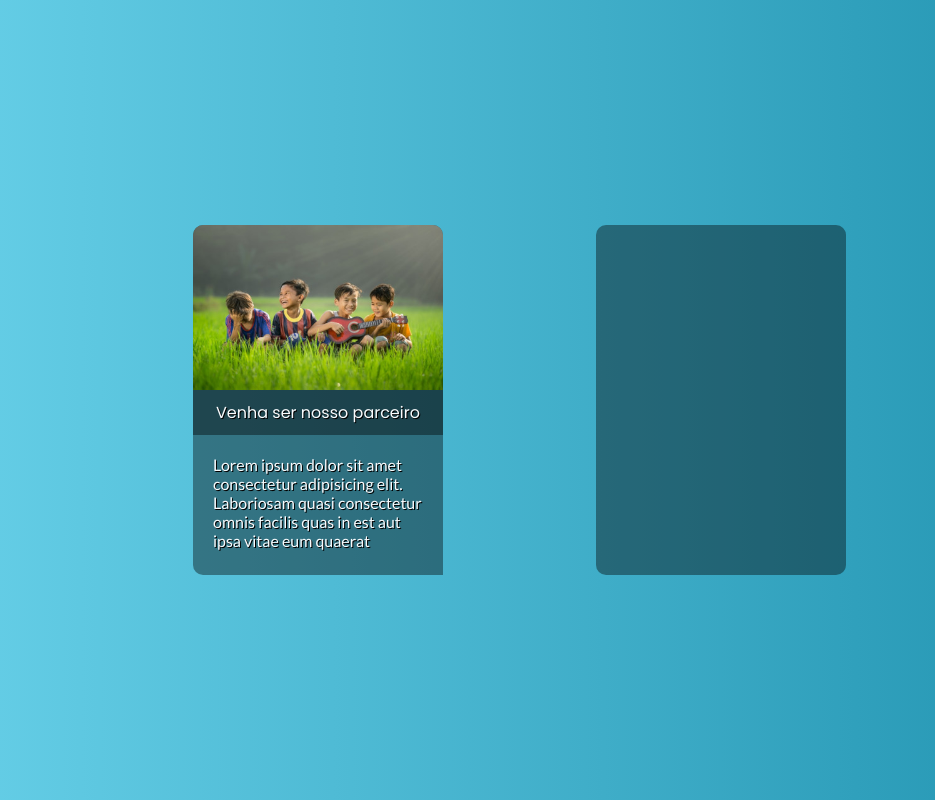
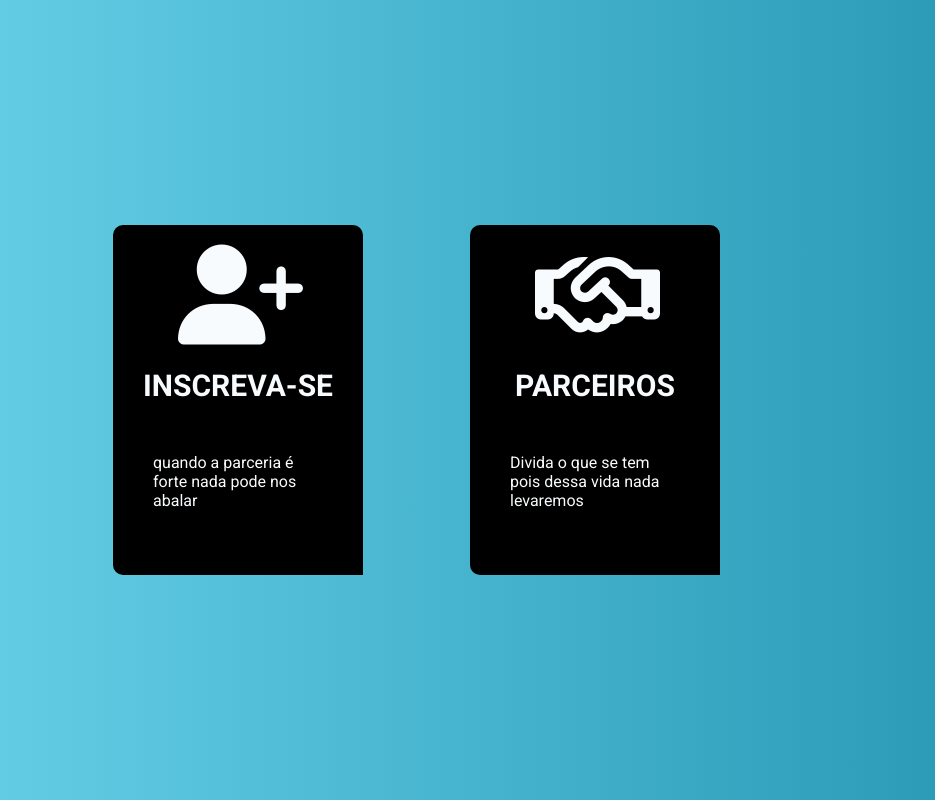
Before and after one commit to adrianotelecom/ProjetoDB, a Flask app: page /action in a window 1280 px wide. Shown: the whole page, without its empty margins (172-1107 px from the left). Run offline with Flask 2, Linux system fonts and the light colour scheme; some libraries are stand-ins or nearby versions.

Commit message:
implementacao da rota de parceiros

```diff
--- a/AjudaSP/app.py
+++ b/AjudaSP/app.py
@@ -1,4 +1,4 @@
-from flask import Flask, render_template, request
+from flask import Flask, render_template
 from flask_sqlalchemy import (SQLAlchemy)
 
 app = Flask(__name__)
@@ -6,19 +6,21 @@ app = Flask(__name__)
 
 user = 'lkccpgzi'
 password = 'OSxUaq-J4Nx1L_6562tvq2v-a9_BLrVm'
-host = 'tuffi.db.elephantsql.com '
+host = 'tuffi.db.elephantsql.com'
 database = 'lkccpgzi'
 
-app.config['SQLACHEMY_DATABASE_URI'] = f'postgresql://{user}:{password}@{host}/{database}'
+app.config['SQLALCHEMY_DATABASE_URI'] = f'postgresql://{user}:{password}@{host}/{database}'
 app.config['SQLALCHEMY_TRACK_MODIFICATIONS'] = False
 app.secret_key = 'ProjetoDB'
 
 db = SQLAlchemy(app)
 
-class Organizacoes(db.Model):
+class organiza(db.Model):
   id = db.Column(db.Integer, primary_key = True)
   nome_ong = db.Column(db.String(255), nullable = False)
-  url_ong = db.Column(db.String(500), nullable = False)
+  url_image = db.Column(db.String(255), nullable = False)
+  url_ong = db.Column(db.String(255), nullable = False)
+  hotkey = db.Column(db.String(255), nullable = False)
 
   def __init__(self, nome_ong, url_ong):
     self.nome_ong = nome_ong
@@ -26,15 +28,15 @@ class Organizacoes(db.Model):
 
   @staticmethod
   def read_all():
-    return Organizacoes.query.order_by(Organizacoes.id.asc()).all()
+    return organiza.query.order_by(organiza.id.asc()).all()
 
   # @staticmethod
   # def resume():
   #   return Organizacoes.query.get(registro_id)
 
-  def save(self):
-    db.session.add(self)
-    db.session.commit()
+  # def save(self):
+  #   db.session.add(self)
+  #   db.session.commit()
 
 @app.route('/')
 def home():
@@ -49,10 +51,20 @@ def action():
   )
 
 @app.route('/room/create')
-def room():
+def signUp():
   return render_template(
     'create.html',
   )
 
+@app.route('/room/read')
+def partners():
+  registros =  organiza.read_all()
+  return render_template(
+  'read.html',
+  registros = registros,
+  # close = close,
+)
+
+
 if __name__ == '__main__':
   app.run(debug = True)
--- a/AjudaSP/static/global.css
+++ b/AjudaSP/static/global.css
@@ -12,8 +12,11 @@ html {
 
   --title: 'Poppins';
   --sub-title: 'Lato';
+  --text-light:  'Shadows Into Light';
+  --text-dancing: 'Dancing Script';
+  --text-roboto: 'Roboto';
+
   font-size: 62.5%;
-
 }
 
 body {
--- a/AjudaSP/static/pages/fonts.css
+++ b/AjudaSP/static/pages/fonts.css
@@ -2,3 +2,12 @@
 @import url('https://fonts.googleapis.com/css2?family=Poppins:ital,wght@0,100;0,200;0,300;0,400;0,500;0,600;0,700;1,100;1,200;1,300;1,400;1,500;1,600&display=swap');
 /* Lato  */
 @import url('https://fonts.googleapis.com/css2?family=Lato:ital,wght@0,100;0,300;0,400;1,100;1,300;1,400&family=Poppins:ital,wght@0,100;0,200;0,300;0,400;0,500;0,600;0,700;1,100;1,200;1,300;1,400;1,500;1,600&display=swap');
+
+/* Shadows Into Light  */
+@import url('https://fonts.googleapis.com/css2?family=Shadows+Into+Light&display=swap');
+
+/* Dancing Script  */
+@import url('https://fonts.googleapis.com/css2?family=Dancing+Script:wght@400;500;600;700&family=Shadows+Into+Light&display=swap');
+
+/* Roboto  */
+@import url('https://fonts.googleapis.com/css2?family=Roboto:ital,wght@0,100;0,300;0,400;0,500;0,700;0,900;1,100;1,300;1,400;1,500;1,700&display=swap');
--- a/AjudaSP/static/pages/room.css
+++ b/AjudaSP/static/pages/room.css
@@ -1,6 +1,6 @@
 .container-room {
   display: flex;
-  justify-content: center;
+  justify-content:space-evenly;
   align-items: center;
 
 }
@@ -16,48 +16,72 @@
   width: 25rem;
   height: 35rem;
 
-  background: rgba(0, 0, 0,.4);
+  background: rgba(0, 0, 0,1);
   position: relative;
-  left: -10%;
+  left: 10%;
 
   border-radius: 1rem 1rem 0 1rem;
 }
 
-.left img {
-  width: 25rem;
-  height: 16.5rem;
+.fa-user-plus {
+  font-size: 10rem;
+  padding: 2rem;
+  position: relative;
+  left: 18%;
+  /* border-radius: 1rem 1rem 0 0; */
+  /* background: rgba(0, 0, 0,1); */
+}
 
-  border-radius: 1rem 1rem 0 0;
-}
 
 .left p {
   padding: 1rem;
   text-align: center;
-
-  background: rgba(0, 0, 0,.4);
   margin-top: -.7rem;
-  font-family: var(--title);
+  font-family: var(--text-roboto);
+  font-weight: 700;
+  font-size: 3rem;
+  text-transform: uppercase;
+  word-wrap: break-word;
 
   text-shadow: .1rem .1rem rgba(0, 0, 0);
 
 }
 
 .content{
-  padding: 2rem;
-  font-family: var(--sub-title);
-
-
-  text-shadow: .1rem .1rem rgba(0, 0, 0);
+  padding: 4rem;
+  font-family: var(--text-roboto);
 }
 
 .right {
   width: 25rem;
   height: 35rem;
-  background: rgba(0, 0, 0,.4);
-
+  background: rgba(0, 0, 0,1);
   position: relative;
-  left: 10%;
-
-  border-radius: 1rem;
+  left: -10%;
+  border-radius: 1rem 1rem 0 1rem;
 
 }
+
+.fa-handshake {
+  font-size: 10rem;
+  padding: 2rem;
+  position: relative;
+  left: 18%;
+  /* border-radius: 1rem 1rem 0 0; */
+  /* background: rgba(0, 0, 0,1); */
+}
+
+.right p {
+  padding: 1rem;
+  text-align: center;
+
+  background: rgba(0, 0, 0,.4);
+  margin-top: -.7rem;
+  font-family: var(--text-roboto);
+  font-weight: 700;
+  font-size: 3rem;
+  text-transform: uppercase;
+
+  text-shadow: .1rem .1rem rgba(0, 0, 0);
+
+}
--- a/AjudaSP/templates/room.html
+++ b/AjudaSP/templates/room.html
@@ -11,6 +11,8 @@
   <link rel="stylesheet" href="../static/pages/fonts.css">
   <link rel="stylesheet" href="../static/pages/room.css">
 
+  <script src="https://kit.fontawesome.com/a57965ad4a.js" crossorigin="anonymous"></script>
+
   <title>AjudaSP</title>
 
 </head>
@@ -19,16 +21,22 @@
     <div class="container-room container">
       <a href="/room/create">
       <div class="left hover">
-        <img src="../static/images/left.jpeg" alt="crianças">
-        <p>Venha ser nosso parceiro</p>
+        <i class="fas fa-user-plus"></i>
+        <p>inscreva-se</p>
 
         <div class="content">
-          Lorem ipsum dolor sit amet consectetur adipisicing elit. Laboriosam quasi consectetur omnis facilis quas in est aut ipsa vitae eum quaerat
+          quando a parceria é forte nada pode nos abalar
         </div>
       </div>
       </a>
-      <div class="right">
-
+      <div class="right hover">
+        <a href="/room/read">
+          <i class="far fa-handshake"></i>
+          <p>parceiros</p>
+            <div class="content">
+              Divida o que se tem pois dessa vida nada levaremos
+            </div>
+          </a>
       </div>
     </div>
   </body>
```
Also changed, not shown: AjudaSP/static/pages/read.css (added, +25 -0 lines), AjudaSP/templates/read.html (added, +31 -0 lines), AjudaSP/static/images/parceiros.png (added).
